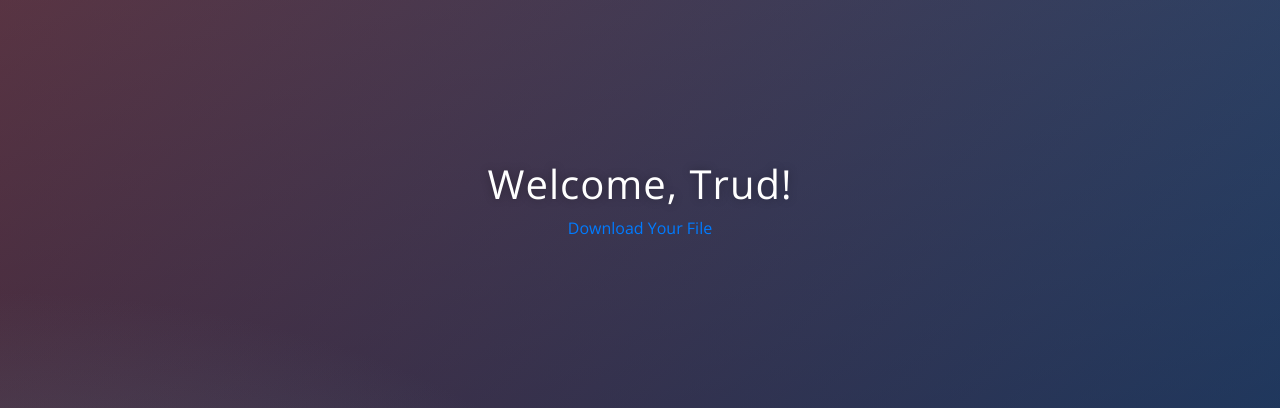
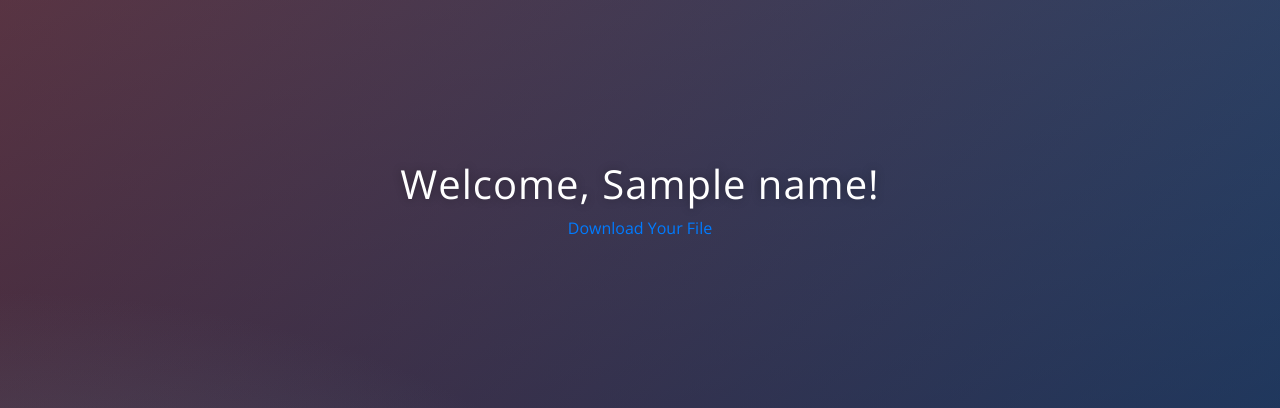
Before and after one commit to jackyhuynh/WebTemplate, a Flask app: template src/flask_auth_start/templates/secrets.html in a window 1280 px wide. Shown: the part 56-464 px from the top of the page. Run offline with Flask 2, Linux system fonts and the light colour scheme; data comes from the database, SQL or seed files in the repository; the template is opened without the code that fills it: values that come from a table or form of the project are taken from there, most other values are stand-ins (such as "Sample title", 1, 10 or a date in 2020); some libraries are stand-ins or nearby versions.

Commit message:
Update secrets.html

```diff
--- a/src/flask_auth_start/templates/secrets.html
+++ b/src/flask_auth_start/templates/secrets.html
@@ -2,7 +2,7 @@
 {% block content %}
 
 <div class="container">
-  <h1 class="title">Welcome, {{user.name}}!</h1>
+  <h1 class="title">Welcome, {{name}}!</h1>
   <a href="{{url_for('download')}}">Download Your File</a>
 </div>
 {% endblock %}
```
